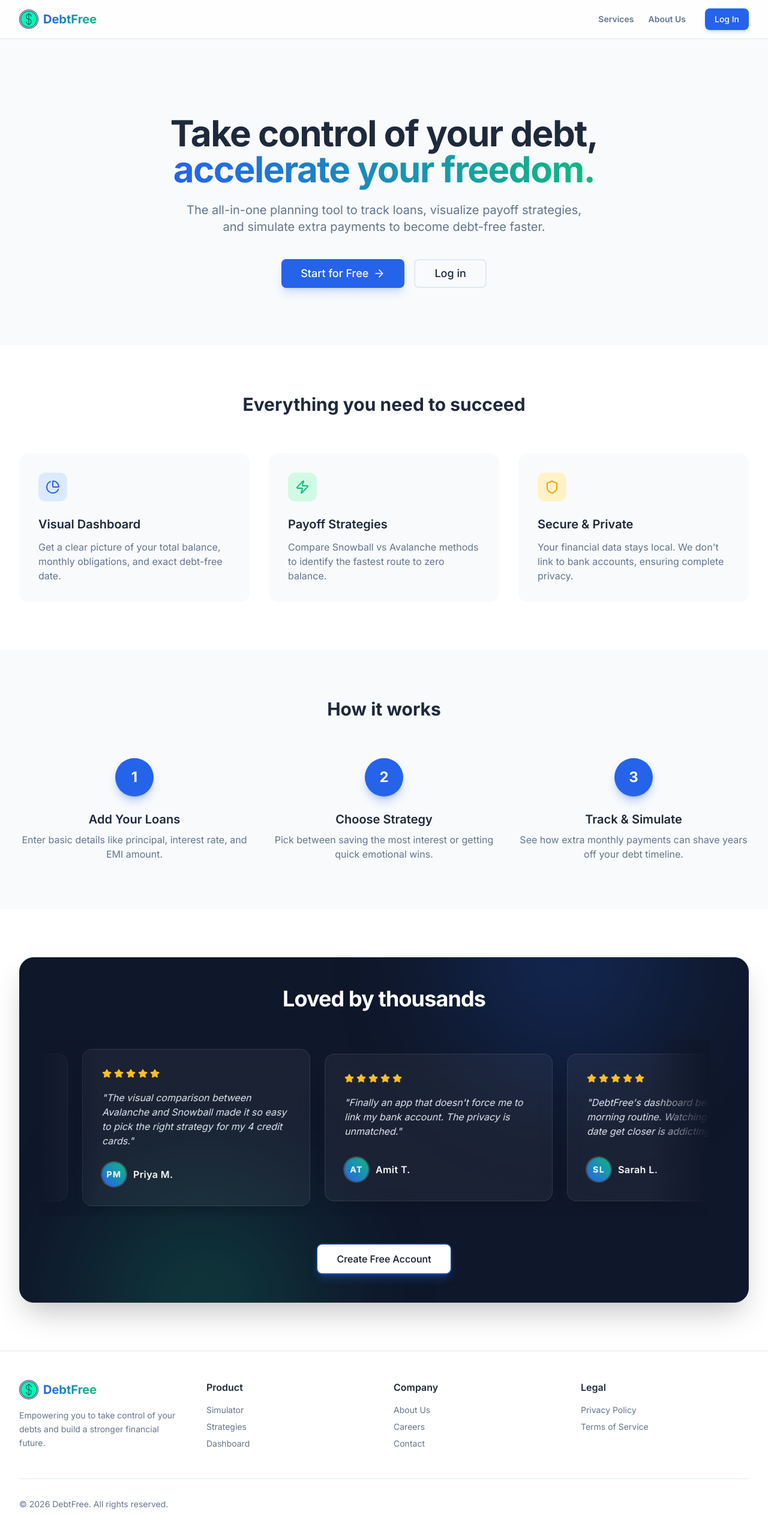
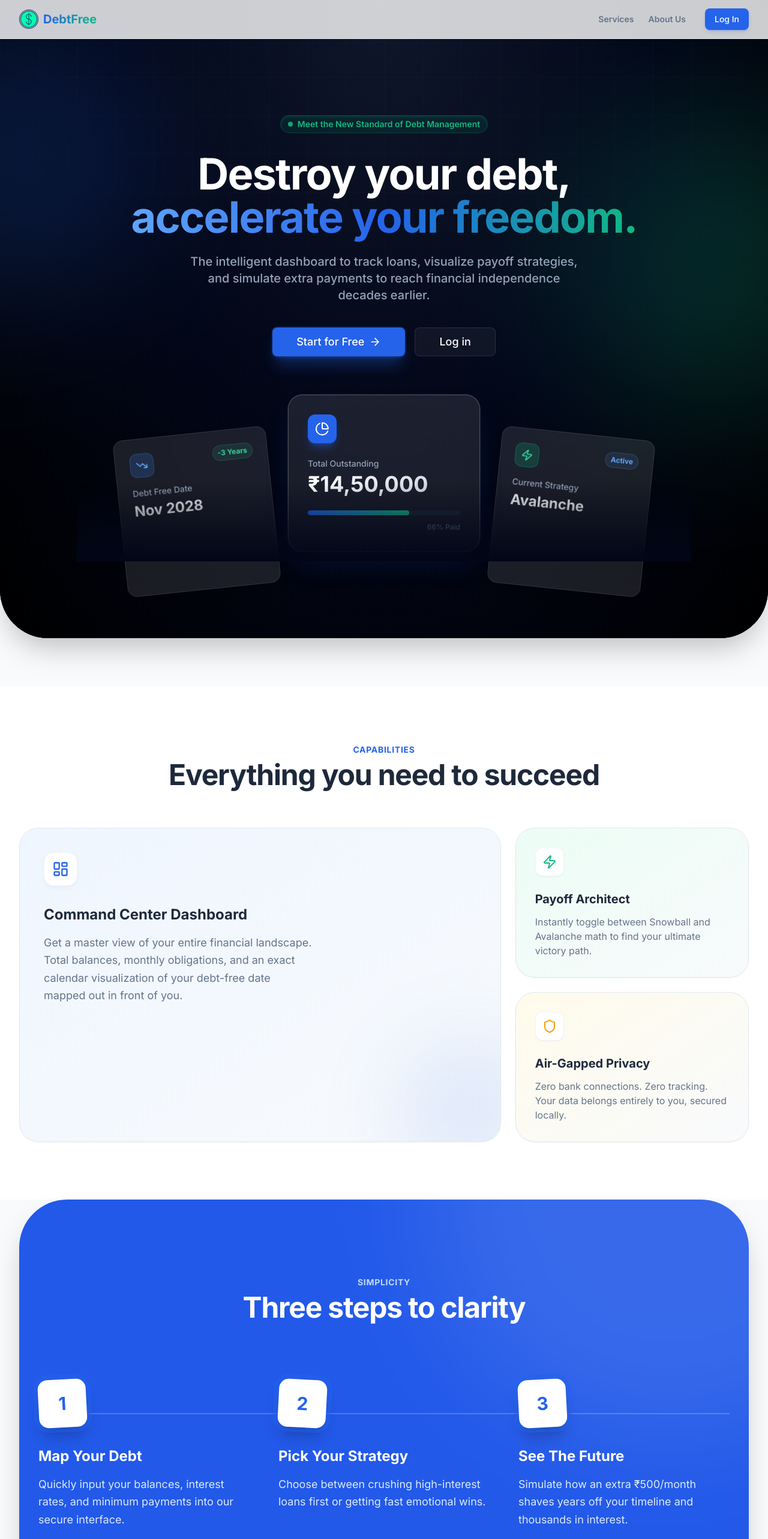
Before and after one commit to Vedant08-blip/DEBT-FREE, a React (Vite) app: page / in a window 1280 px wide. Shown: the top 2566 px of the page at 60% size. Built offline with nearby package versions, Linux system fonts and the light colour scheme.

Commit message:
Light Bento Grid → Deep Indigo Steps → Dark Testimonials

```diff
--- a/src/pages/Landing.jsx
+++ b/src/pages/Landing.jsx
@@ -1,117 +1,198 @@
 import { Link } from 'react-router-dom';
-import { ArrowRight, CheckCircle2, PieChart, Shield, Zap, Star } from 'lucide-react';
+import { ArrowRight, CheckCircle2, PieChart, Shield, Zap, Star, LayoutDashboard, Target, TrendingDown } from 'lucide-react';
 import Button from '../components/ui/Button';
 import PageWrapper from '../components/layout/PageWrapper';
 
 export default function Landing() {
   return (
     <PageWrapper isProtected={false}>
-      {/* Hero Section */}
-      <section className="pt-20 pb-16 md:pt-32 md:pb-24 px-4 sm:px-6 lg:px-8 max-w-7xl mx-auto text-center">
-        <h1 className="text-4xl md:text-6xl font-bold text-text-primary tracking-tight mb-6">
-          Take control of your debt, <br className="hidden md:block" />
-          <span className="text-transparent bg-clip-text bg-gradient-to-r from-primary to-accent">accelerate your freedom.</span>
+      {/* 1. PREMIUM HERO SECTION (Dark Mode) */}
+      <section className="relative pt-12 pb-24 md:pt-24 md:pb-32 px-4 sm:px-6 lg:px-8 overflow-hidden bg-slate-950 -mt-16 mb-20 rounded-b-[3rem] sm:rounded-b-[5rem] shadow-2xl">
+        <div className="absolute inset-0 bg-[radial-gradient(ellipse_at_top,_var(--tw-gradient-stops))] from-slate-900 via-slate-950 to-black"></div>
+        <div className="absolute top-1/4 left-0 w-[500px] h-[500px] bg-primary/20 rounded-full blur-[120px] mix-blend-screen pointer-events-none translate-y-[-50%] -translate-x-1/2"></div>
+        <div className="absolute top-1/3 right-0 w-[500px] h-[500px] bg-accent/20 rounded-full blur-[120px] mix-blend-screen pointer-events-none -translate-y-1/3 translate-x-1/3"></div>
+
+        {/* Subtle grid mesh */}
+        <div className="absolute inset-0 bg-[linear-gradient(to_right,#ffffff05_1px,transparent_1px),linear-gradient(to_bottom,#ffffff05_1px,transparent_1px)] bg-[size:4rem_4rem] [mask-image:radial-gradient(ellipse_60%_50%_at_50%_0%,#000_70%,transparent_100%)] pointer-events-none"></div>
+
+        <div className="relative z-10 max-w-7xl mx-auto pt-24 text-center">
+          <div className="inline-flex items-center rounded-full px-3 py-1 text-sm font-semibold text-accent bg-accent/10 border border-accent/20 mb-8 shadow-inner shadow-accent/20 backdrop-blur-md">
+            <span className="flex w-2 h-2 rounded-full bg-accent mr-2 animate-pulse"></span>
+            Meet the New Standard of Debt Management
+          </div>
+
+          <h1 className="text-5xl md:text-7xl font-extrabold text-white tracking-tight mb-6 leading-tight">
+            Destroy your debt, <br className="hidden md:block" />
+            <span className="text-transparent bg-clip-text bg-gradient-to-r from-blue-400 via-primary to-accent drop-shadow-sm">accelerate your freedom.</span>
           </h1>
-        <p className="mt-4 text-xl text-text-muted max-w-2xl mx-auto mb-10">
-          The all-in-one planning tool to track loans, visualize payoff strategies,
-          and simulate extra payments to become debt-free faster.
+          <p className="mt-6 text-xl text-slate-400 max-w-2xl mx-auto mb-10 font-medium">
+            The intelligent dashboard to track loans, visualize payoff strategies,
+            and simulate extra payments to reach financial independence decades earlier.
           </p>
-        <div className="flex flex-col sm:flex-row justify-center gap-4">
+
+          <div className="flex flex-col sm:flex-row justify-center gap-4 relative z-20">
             {localStorage.getItem('isAuthenticated') === 'true' ? (
               <Link to="/dashboard">
-              <Button size="lg" className="w-full sm:w-auto text-lg px-8 shadow-lg shadow-primary/20">
+                <Button size="lg" className="w-full sm:w-auto text-lg px-8 shadow-xl shadow-primary/30 ring-2 ring-primary/20 hover:scale-105 transition-transform duration-300">
                   Go to Dashboard <ArrowRight className="ml-2 w-5 h-5" />
                 </Button>
               </Link>
             ) : (
               <>
                 <Link to="/register">
-                <Button size="lg" className="w-full sm:w-auto text-lg px-8 shadow-lg shadow-primary/20">
+                  <Button size="lg" className="w-full sm:w-auto text-lg px-10 shadow-xl shadow-primary/30 ring-2 ring-primary/20 hover:scale-105 transition-transform duration-300">
                     Start for Free <ArrowRight className="ml-2 w-5 h-5" />
                   </Button>
                 </Link>
                 <Link to="/login">
-                <Button variant="outline" size="lg" className="w-full sm:w-auto text-lg px-8">
+                  <Button size="lg" className="w-full sm:w-auto text-lg px-10 bg-white/5 border border-white/10 text-white hover:bg-white/10 hover:border-white/20 backdrop-blur-md transition-all duration-300">
                     Log in
                   </Button>
                 </Link>
               </>
             )}
           </div>
-      </section>
 
-      {/* Features Section */}
-      <section className="py-20 bg-white">
-        <div className="max-w-7xl mx-auto px-4 sm:px-6 lg:px-8">
-          <div className="text-center mb-16">
-            <h2 className="text-3xl font-bold text-text-primary">Everything you need to succeed</h2>
+          {/* Floating UI Elements matching the dark theme */}
+          <div className="mt-20 relative max-w-5xl mx-auto hidden md:block">
+            <div className="absolute inset-0 bg-gradient-to-t from-slate-950 via-transparent to-transparent z-20 h-full w-full bottom-0"></div>
+
+            <div className="flex justify-center gap-6 relative z-10 transition-transform duration-700 hover:scale-[1.02]">
+              {/* Glass Card 1 */}
+              <div className="w-64 bg-white/10 backdrop-blur-xl border border-white/10 rounded-2xl p-6 text-left shadow-2xl transform -rotate-6 translate-y-12">
+                <div className="flex justify-between items-start mb-4">
+                  <div className="w-10 h-10 rounded-xl bg-blue-500/20 flex items-center justify-center border border-blue-500/30">
+                    <TrendingDown className="w-5 h-5 text-blue-400" />
                   </div>
-          <div className="grid md:grid-cols-3 gap-8">
-            <div className="bg-slate-50 p-8 rounded-2xl">
-              <div className="w-12 h-12 bg-blue-100 rounded-xl flex items-center justify-center mb-6">
-                <PieChart className="w-6 h-6 text-primary" />
+                  <span className="text-emerald-400 text-xs font-bold px-2 py-1 bg-emerald-400/10 rounded-full border border-emerald-400/20">-3 Years</span>
                 </div>
-              <h3 className="text-xl font-semibold mb-3">Visual Dashboard</h3>
-              <p className="text-text-muted">Get a clear picture of your total balance, monthly obligations, and exact debt-free date.</p>
+                <p className="text-slate-400 text-sm font-medium mb-1">Debt Free Date</p>
+                <p className="text-2xl font-bold text-white">Nov 2028</p>
               </div>
-            <div className="bg-slate-50 p-8 rounded-2xl">
-              <div className="w-12 h-12 bg-emerald-100 rounded-xl flex items-center justify-center mb-6">
-                <Zap className="w-6 h-6 text-accent" />
+
+              {/* Glass Card 2 (Center) */}
+              <div className="w-80 bg-white/10 backdrop-blur-2xl border border-white/20 rounded-3xl p-8 text-left shadow-2xl shadow-primary/20 transform -translate-y-4 z-20 ring-1 ring-white/10">
+                <div className="flex justify-between items-start mb-6">
+                  <div className="w-12 h-12 rounded-xl bg-primary flex items-center justify-center shadow-lg shadow-primary/40 text-white">
+                    <PieChart className="w-6 h-6" />
                   </div>
-              <h3 className="text-xl font-semibold mb-3">Payoff Strategies</h3>
-              <p className="text-text-muted">Compare Snowball vs Avalanche methods to identify the fastest route to zero balance.</p>
                 </div>
-            <div className="bg-slate-50 p-8 rounded-2xl">
-              <div className="w-12 h-12 bg-amber-100 rounded-xl flex items-center justify-center mb-6">
-                <Shield className="w-6 h-6 text-warning" />
+                <p className="text-slate-400 text-sm font-medium mb-1">Total Outstanding</p>
+                <p className="text-4xl font-extrabold text-transparent bg-clip-text bg-gradient-to-r from-white to-slate-300 mb-6">₹14,50,000</p>
+                <div className="h-2 w-full bg-slate-800 rounded-full overflow-hidden">
+                  <div className="h-full bg-gradient-to-r from-primary to-accent w-2/3 rounded-full"></div>
                 </div>
-              <h3 className="text-xl font-semibold mb-3">Secure & Private</h3>
-              <p className="text-text-muted">Your financial data stays local. We don't link to bank accounts, ensuring complete privacy.</p>
+                <p className="text-xs text-slate-500 font-medium mt-3 text-right">66% Paid</p>
+              </div>
+
+              {/* Glass Card 3 */}
+              <div className="w-64 bg-white/10 backdrop-blur-xl border border-white/10 rounded-2xl p-6 text-left shadow-2xl transform rotate-6 translate-y-12">
+                <div className="flex justify-between items-start mb-4">
+                  <div className="w-10 h-10 rounded-xl bg-emerald-500/20 flex items-center justify-center border border-emerald-500/30">
+                    <Zap className="w-5 h-5 text-emerald-400" />
+                  </div>
+                  <span className="text-blue-400 text-xs font-bold px-2 py-1 bg-blue-400/10 rounded-full border border-blue-400/20">Active</span>
+                </div>
+                <p className="text-slate-400 text-sm font-medium mb-1">Current Strategy</p>
+                <p className="text-2xl font-bold text-white">Avalanche</p>
+              </div>
             </div>
           </div>
         </div>
       </section>
 
-      {/* How it works */}
-      <section id="how-it-works" className="py-20 bg-background scroll-mt-20">
+      {/* 2. BENTO GRID FEATURES (Light & Crisp Mode) */}
+      <section className="py-24 bg-white">
         <div className="max-w-7xl mx-auto px-4 sm:px-6 lg:px-8">
           <div className="text-center mb-16">
-            <h2 className="text-3xl font-bold text-text-primary">How it works</h2>
+            <h2 className="text-sm font-bold text-primary uppercase tracking-wider mb-2">Capabilities</h2>
+            <h3 className="text-3xl md:text-5xl font-bold text-text-primary tracking-tight">Everything you need to succeed</h3>
           </div>
-          <div className="grid md:grid-cols-3 gap-8 relative">
-            <div className="text-center relative z-10">
-              <div className="w-16 h-16 bg-primary text-white rounded-full flex items-center justify-center text-2xl font-bold mx-auto mb-6 shadow-lg shadow-primary/30">1</div>
-              <h3 className="text-xl font-semibold mb-2">Add Your Loans</h3>
-              <p className="text-text-muted">Enter basic details like principal, interest rate, and EMI amount.</p>
+
+          <div className="grid md:grid-cols-3 gap-6 auto-rows-[minmax(180px,auto)]">
+            {/* Bento 1: Large Box */}
+            <div className="md:col-span-2 md:row-span-2 bg-gradient-to-br from-blue-50 to-slate-50 rounded-[2rem] p-10 border border-border shadow-sm relative overflow-hidden group">
+              <div className="absolute -right-20 -bottom-20 w-64 h-64 bg-primary/10 rounded-full blur-3xl group-hover:bg-primary/20 transition-all duration-500"></div>
+              <div className="w-14 h-14 bg-white rounded-2xl flex items-center justify-center mb-8 shadow-md shadow-slate-200/50 border border-slate-100">
+                <LayoutDashboard className="w-7 h-7 text-primary" />
               </div>
-            <div className="text-center relative z-10">
-              <div className="w-16 h-16 bg-primary text-white rounded-full flex items-center justify-center text-2xl font-bold mx-auto mb-6 shadow-lg shadow-primary/30">2</div>
-              <h3 className="text-xl font-semibold mb-2">Choose Strategy</h3>
-              <p className="text-text-muted">Pick between saving the most interest or getting quick emotional wins.</p>
+              <h3 className="text-2xl font-bold text-text-primary mb-4">Command Center Dashboard</h3>
+              <p className="text-text-muted text-lg max-w-md leading-relaxed">
+                Get a master view of your entire financial landscape. Total balances, monthly obligations, and an exact calendar visualization of your debt-free date mapped out in front of you.
+              </p>
             </div>
-            <div className="text-center relative z-10">
-              <div className="w-16 h-16 bg-primary text-white rounded-full flex items-center justify-center text-2xl font-bold mx-auto mb-6 shadow-lg shadow-primary/30">3</div>
-              <h3 className="text-xl font-semibold mb-2">Track & Simulate</h3>
-              <p className="text-text-muted">See how extra monthly payments can shave years off your debt timeline.</p>
+
+            {/* Bento 2: Strategy */}
+            <div className="md:col-span-1 md:row-span-1 bg-gradient-to-br from-emerald-50 to-slate-50 rounded-[2rem] p-8 border border-border shadow-sm group">
+              <div className="w-12 h-12 bg-white rounded-xl flex items-center justify-center mb-6 shadow-sm border border-slate-100">
+                <Zap className="w-6 h-6 text-accent" />
+              </div>
+              <h3 className="text-xl font-bold text-text-primary mb-3">Payoff Architect</h3>
+              <p className="text-text-muted">Instantly toggle between Snowball and Avalanche math to find your ultimate victory path.</p>
+            </div>
+
+            {/* Bento 3: Privacy */}
+            <div className="md:col-span-1 md:row-span-1 bg-gradient-to-br from-amber-50 to-slate-50 rounded-[2rem] p-8 border border-border shadow-sm group">
+              <div className="w-12 h-12 bg-white rounded-xl flex items-center justify-center mb-6 shadow-sm border border-slate-100">
+                <Shield className="w-6 h-6 text-warning" />
+              </div>
+              <h3 className="text-xl font-bold text-text-primary mb-3">Air-Gapped Privacy</h3>
+              <p className="text-text-muted">Zero bank connections. Zero tracking. Your data belongs entirely to you, secured locally.</p>
             </div>
           </div>
         </div>
       </section>
 
-      {/* Testimonials */}
+      {/* 3. HOW IT WORKS (Playful Indigo Gradient) */}
+      <section id="how-it-works" className="py-32 bg-primary relative overflow-hidden text-white rounded-[3rem] sm:rounded-[5rem] mx-4 sm:mx-6 lg:mx-8 shadow-2xl mb-24">
+        <div className="absolute inset-0 bg-black/10 mix-blend-overlay"></div>
+        <div className="absolute top-0 right-0 w-[800px] h-[800px] bg-white/10 rounded-full blur-[100px] pointer-events-none -translate-y-1/2 translate-x-1/3"></div>
+
+        <div className="max-w-7xl mx-auto px-4 sm:px-6 lg:px-8 relative z-10">
+          <div className="text-center mb-20">
+            <h2 className="text-sm font-bold text-blue-200 uppercase tracking-wider mb-2">Simplicity</h2>
+            <h3 className="text-3xl md:text-5xl font-bold tracking-tight">Three steps to clarity</h3>
+          </div>
+
+          <div className="grid md:grid-cols-3 gap-12 relative">
+            <div className="hidden md:block absolute top-[4.5rem] left-0 w-full h-0.5 bg-white/20 z-0"></div>
+
+            {/* Step 1 */}
+            <div className="relative z-10 pt-4">
+              <div className="w-20 h-20 bg-white text-primary rounded-2xl flex items-center justify-center text-3xl font-extrabold mb-8 shadow-xl shadow-black/20 ring-8 ring-primary/50 mx-auto md:mx-0 transform -rotate-3 transition-transform hover:rotate-0">1</div>
+              <h3 className="text-2xl font-bold mb-4 text-center md:text-left">Map Your Debt</h3>
+              <p className="text-blue-100 text-lg leading-relaxed text-center md:text-left">Quickly input your balances, interest rates, and minimum payments into our secure interface.</p>
+            </div>
+            {/* Step 2 */}
+            <div className="relative z-10 pt-4">
+              <div className="w-20 h-20 bg-white text-primary rounded-2xl flex items-center justify-center text-3xl font-extrabold mb-8 shadow-xl shadow-black/20 ring-8 ring-primary/50 mx-auto md:mx-0 transform rotate-3 transition-transform hover:rotate-0">2</div>
+              <h3 className="text-2xl font-bold mb-4 text-center md:text-left">Pick Your Strategy</h3>
+              <p className="text-blue-100 text-lg leading-relaxed text-center md:text-left">Choose between crushing high-interest loans first or getting fast emotional wins.</p>
+            </div>
+            {/* Step 3 */}
+            <div className="relative z-10 pt-4">
+              <div className="w-20 h-20 bg-white text-primary rounded-2xl flex items-center justify-center text-3xl font-extrabold mb-8 shadow-xl shadow-black/20 ring-8 ring-primary/50 mx-auto md:mx-0 transform -rotate-3 transition-transform hover:rotate-0">3</div>
+              <h3 className="text-2xl font-bold mb-4 text-center md:text-left">See The Future</h3>
+              <p className="text-blue-100 text-lg leading-relaxed text-center md:text-left">Simulate how an extra ₹500/month shaves years off your timeline and thousands in interest.</p>
+            </div>
+          </div>
+        </div>
+      </section>
+
+      {/* 4. TESTIMONIALS (Dark Premium Marquee) */}
       <section className="py-20 bg-white">
         <div className="max-w-7xl mx-auto px-4 sm:px-6 lg:px-8">
-          <div className="bg-slate-900 rounded-3xl p-8 md:p-12 text-center border border-slate-800 overflow-hidden relative shadow-2xl">
+          <div className="bg-slate-900 rounded-[3rem] p-8 md:p-16 text-center border border-slate-800 overflow-hidden relative shadow-2xl">
             {/* Glowing Orbs */}
             <div className="absolute top-0 right-1/4 w-96 h-96 bg-primary/20 rounded-full blur-[100px] pointer-events-none -translate-y-1/2 translate-x-1/2"></div>
             <div className="absolute bottom-0 left-1/4 w-96 h-96 bg-accent/20 rounded-full blur-[100px] pointer-events-none translate-y-1/2 -translate-x-1/2"></div>
 
-            <h2 className="text-3xl md:text-4xl font-bold text-white mb-12 relative z-10 tracking-tight">Loved by thousands</h2>
+            <h2 className="text-4xl md:text-5xl font-bold text-white mb-16 relative z-10 tracking-tight">Loved by thousands</h2>
 
             <div className="relative flex overflow-hidden w-full group py-4 -mx-4 z-10">
               {/* Fade Edges */}
-              <div className="absolute left-0 top-0 bottom-0 w-24 bg-gradient-to-r from-slate-900 to-transparent z-10 pointer-events-none"></div>
-              <div className="absolute right-0 top-0 bottom-0 w-24 bg-gradient-to-l from-slate-900 to-transparent z-10 pointer-events-none"></div>
+              <div className="absolute left-0 top-0 bottom-0 w-32 bg-gradient-to-r from-slate-900 to-transparent z-10 pointer-events-none"></div>
+              <div className="absolute right-0 top-0 bottom-0 w-32 bg-gradient-to-l from-slate-900 to-transparent z-10 pointer-events-none"></div>
 
               <div className="flex animate-marquee whitespace-nowrap group-hover:[animation-play-state:paused] min-w-full shrink-0 items-center justify-around gap-6 px-3">
                 {[
@@ -159,14 +240,14 @@ export default function Landing() {
               </div>
             </div>
 
-            <div className="mt-12 relative z-10">
+            <div className="mt-16 relative z-10">
               {localStorage.getItem('isAuthenticated') === 'true' ? (
                 <Link to="/dashboard">
-                  <Button size="lg" className="px-8 shadow-lg shadow-primary/40 bg-white text-slate-900 border-none hover:bg-slate-100 ring-2 ring-primary/50 text-base">Go to Dashboard</Button>
+                  <Button size="lg" className="px-10 shadow-xl shadow-primary/40 bg-white text-slate-900 border-none hover:bg-slate-100 ring-2 ring-primary/50 text-lg hover:scale-105 transition-transform duration-300">Go to Dashboard</Button>
                 </Link>
               ) : (
                 <Link to="/register">
-                  <Button size="lg" className="px-8 shadow-lg shadow-primary/40 bg-white text-slate-900 border-none hover:bg-slate-100 ring-2 ring-primary/50 text-base">Create Free Account</Button>
+                  <Button size="lg" className="px-10 shadow-xl shadow-primary/40 bg-white text-slate-900 border-none hover:bg-slate-100 ring-2 ring-primary/50 text-lg hover:scale-105 transition-transform duration-300">Create Free Account</Button>
                 </Link>
               )}
             </div>
```
Lines whose indentation alone changed are shown as unchanged.
